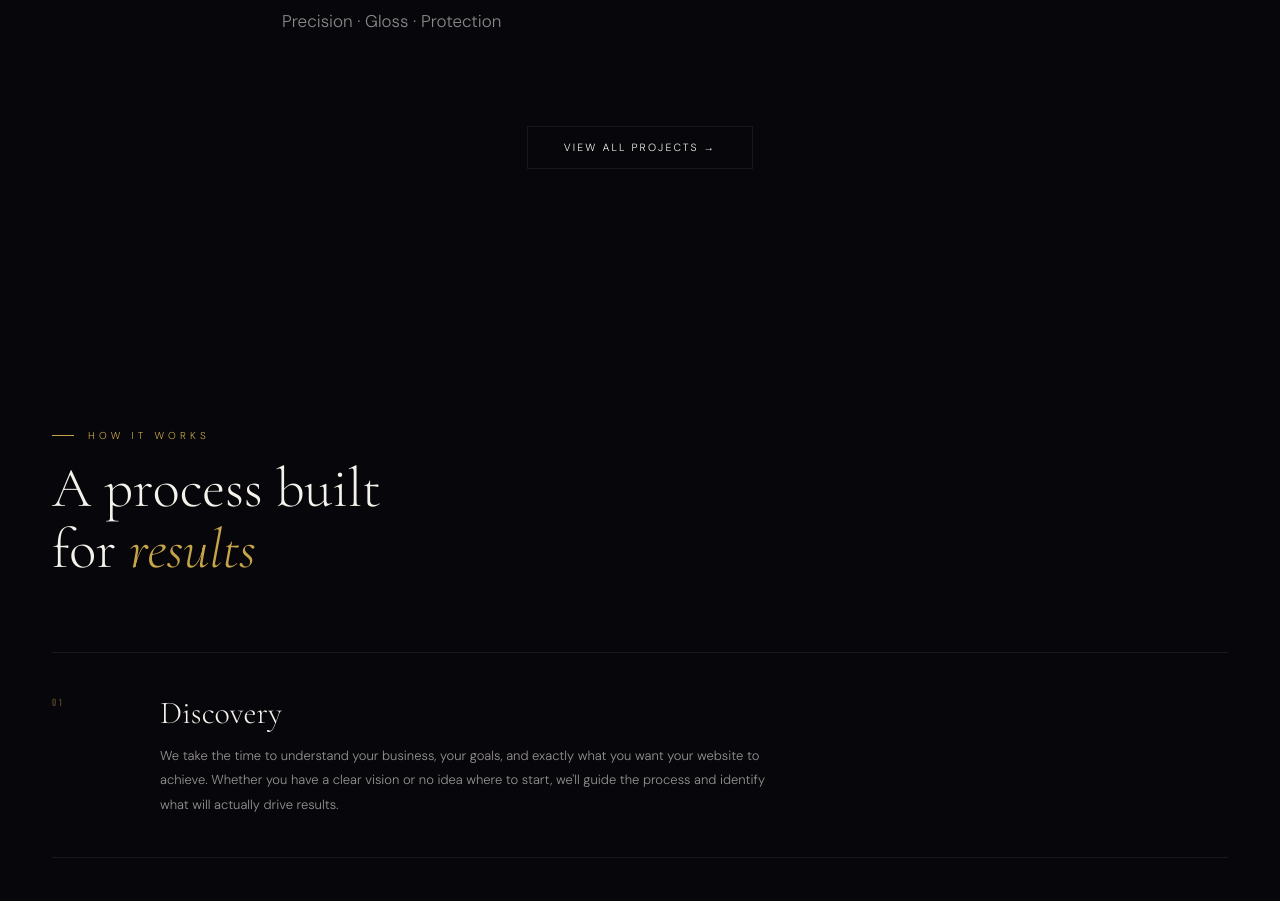
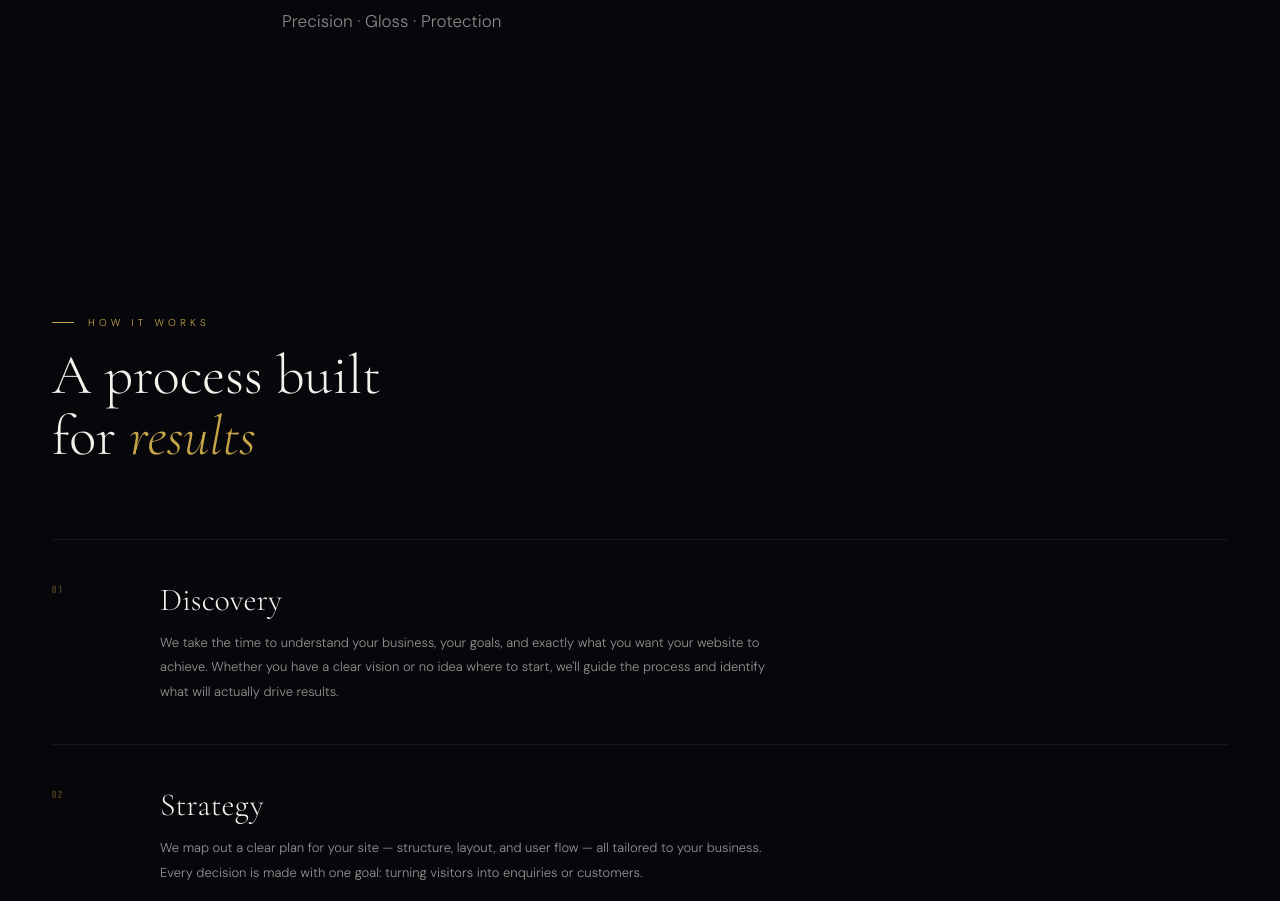
Before and after one commit to wilsoncreativeco/Wilson-Creative, a React (Vite) app: page / in a window 1280 px wide. Shown: the part 3609-4510 px from the top of the page. Built offline with nearby package versions, Linux system fonts and the light colour scheme.

Commit message:
Update App.jsx

```diff
--- a/src/App.jsx
+++ b/src/App.jsx
@@ -858,15 +858,7 @@ const goNext = () => {
 </article>
 
 </div>
-  <div className="recent-builds-btn">
-    <a
-      href="#contact"
-      className="btn-o"
-      onClick={e => handleNav(e, '#contact')}
-    >
-      View All Projects →
-    </a>
-  </div>
+
 </section>
       <section id="process" className="secpad" aria-labelledby="proc-h2">
         <p className="stag rv">How It Works</p>
```
